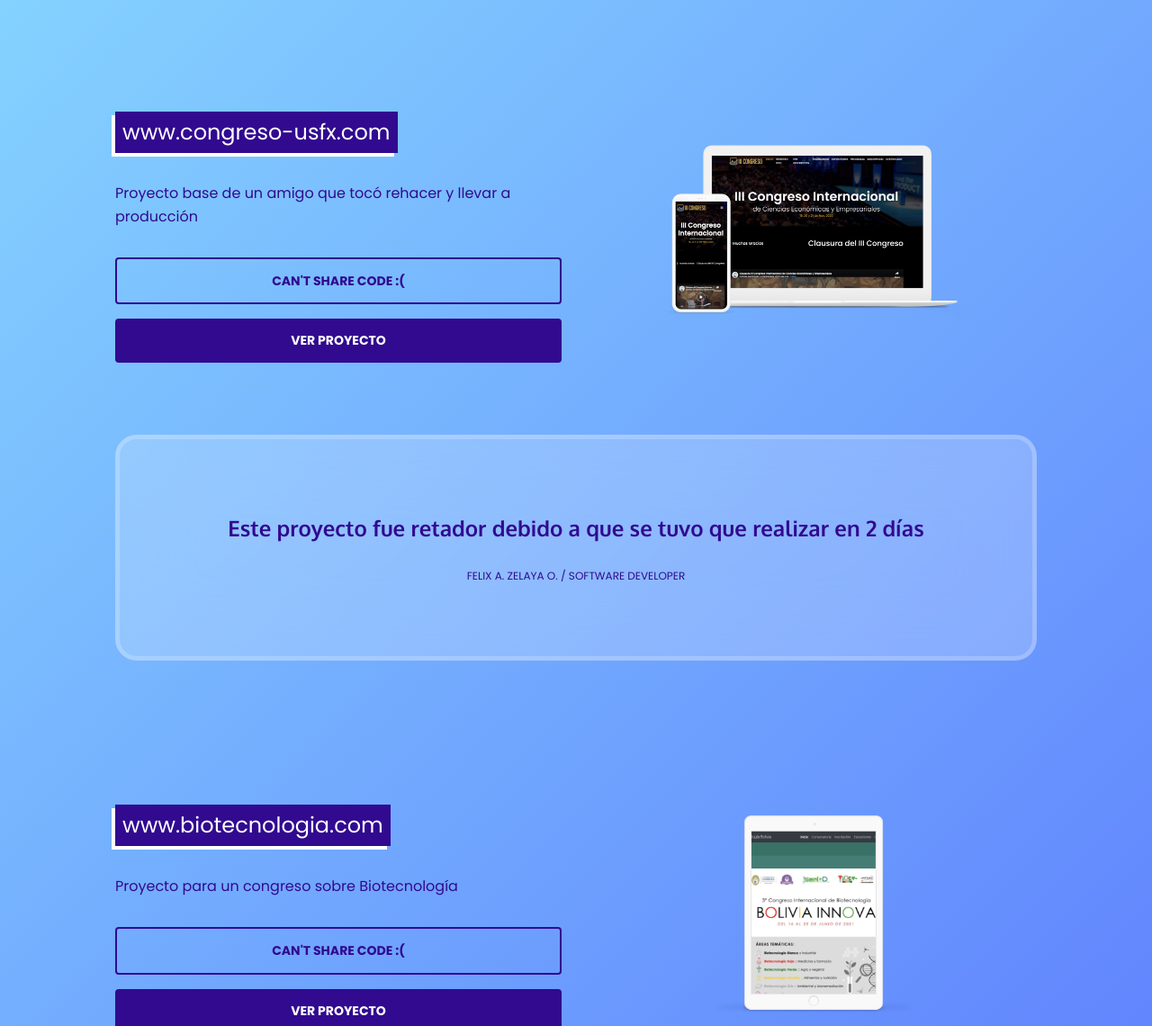
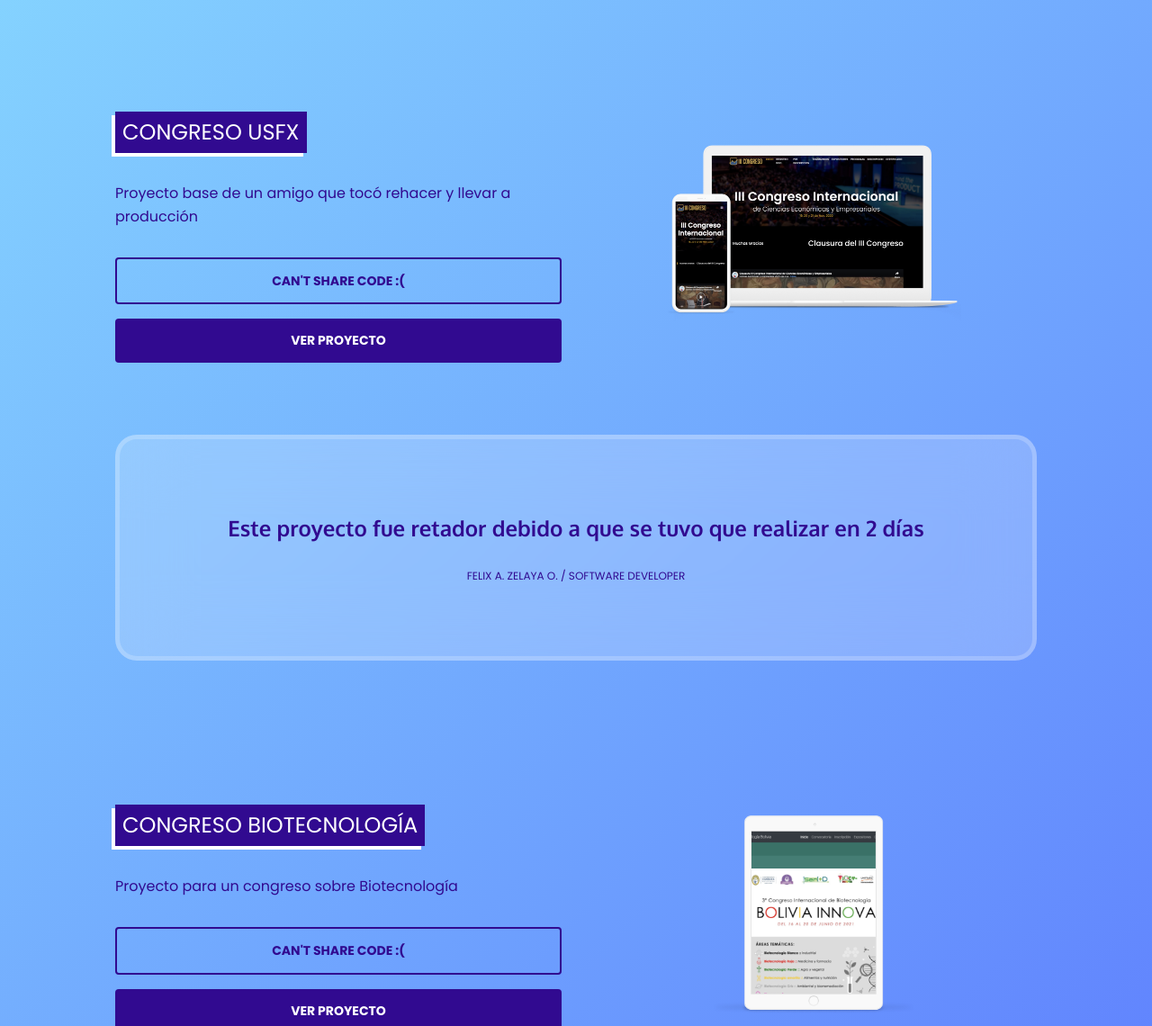
Before and after one commit to fazozela/portafolio, a plain HTML site: page index.html in a window 1280 px wide. Shown: the part 1320-2460 px from the top of the page at 90% size. Drawn offline with Linux system fonts and the light colour scheme.

Commit message:
bugs 2 1st version

```diff
--- a/index.html
+++ b/index.html
@@ -83,7 +83,7 @@
             </div>
             <div class="testimony-description">
                 <a class="title" href="https://congreso.fcee-usfx.edu.bo/" target="_blank">
-                    www.congreso-usfx.com
+                    CONGRESO USFX
                 </a>
                 <p>
                     Proyecto base de un amigo que tocó rehacer y llevar a producción
@@ -114,7 +114,7 @@
             </div>
             <div class="testimony-description">
                 <a class="title" href="https://biotecnologiabolivia.com/" target="_blank">
-                    www.biotecnologia.com
+                    CONGRESO BIOTECNOLOGÍA
                 </a>
                 <p>
                     Proyecto para un congreso sobre Biotecnología
```
